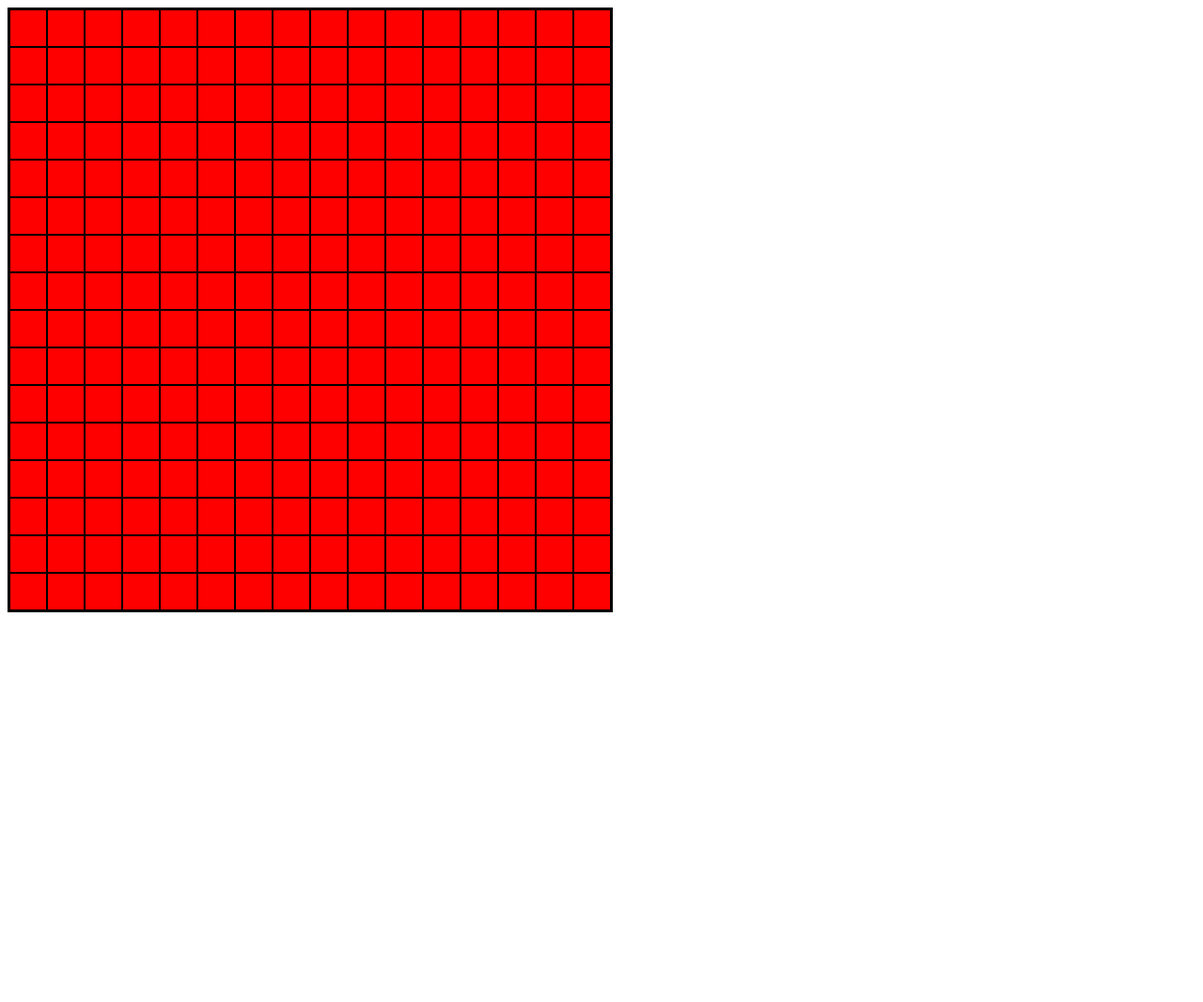
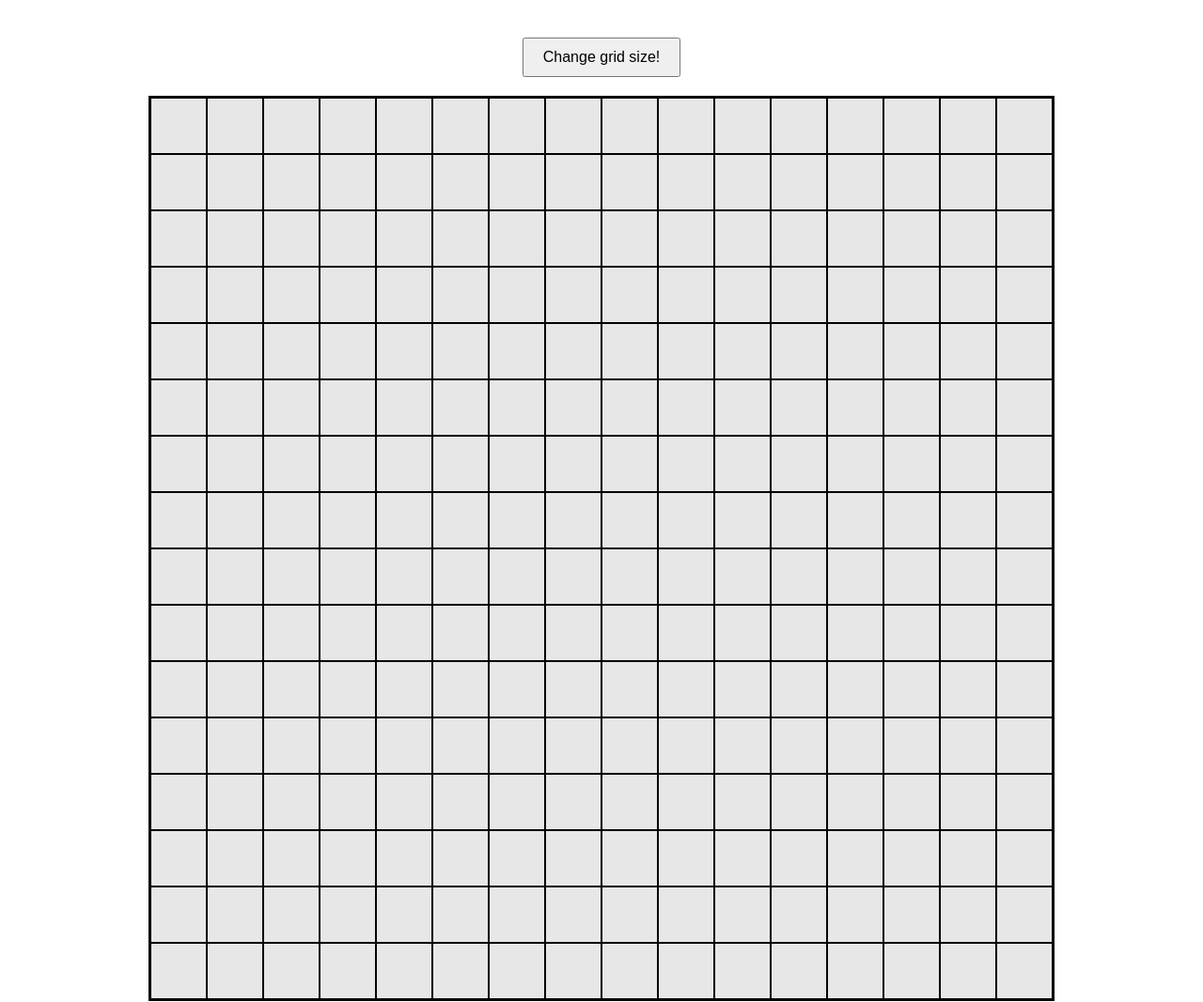
Before and after one commit to isaacsuckling/etch-a-sketch, a plain HTML site: page index.html in a window 1280 px wide. Shown: the whole page at 94% size. Before the commit the page ends 800 px from the top, so only its background shows below. Drawn offline with Linux system fonts and the light colour scheme.

Commit message:
finishing game

```diff
--- a/index.html
+++ b/index.html
@@ -8,6 +8,8 @@
 </head>
 <body>
 
+    <button class="promt-button">Change grid size!</button>
+
     <div class="container"></div>
 
     <script src="script.js"></script>
--- a/script.js
+++ b/script.js
@@ -1,7 +1,39 @@
 const container = document.querySelector('.container');
+const promtButton = document.querySelector('.promt-button');
 
-for(let i = 0; i < 16 * 16; i++) {
-    const square = document.createElement('div');
-    square.classList.add('square');
-    container.appendChild(square);
+
+function createGrid(size) {
+    container.innerHTML = '';
+    const squareSize = 960 / size;
+
+    for(let i = 0; i < size * size; i++) {
+        const square = document.createElement('div');
+        square.classList.add('square');
+        square.style.width = `${squareSize}px`;
+        square.style.height = `${squareSize}px`;
+
+        square.addEventListener('mouseenter', () => {
+            square.style.backgroundColor = 'red';
+        });
+
+        container.appendChild(square);
+    }
+
 }
+
+
+promtButton.addEventListener('click', () => {
+    let size = prompt('How many squares per side? (max 100)');
+    size = parseInt(size);
+
+    if (isNaN(size) || size < 1 || size > 100) {
+        alert('Please enter a number between 1 and 100.')
+        return;
+    }
+
+    createGrid(size);
+});
+
+
+// Default Grid
+createGrid(16);
--- a/style.css
+++ b/style.css
@@ -1,15 +1,29 @@
+body {
+    display: flex;
+    flex-direction: column;
+    align-items: center;
+    margin: 40px;
+    font-family: Arial, sans-serif;
+}
+
+.promt-button {
+    margin-bottom: 20px;
+    padding: 10px 20px;
+    font-size: 16px;
+}
+
 .container {
     display: flex;
     flex-wrap: wrap;
-    width: 640px;
-    height: 640px;
+    width: 960px;
+    height: 960px;
     border: 2px solid #000;
 }
 
 .square {
-    height: 40px;
-    width: 40px;
-    background-color: red;
+    height: 60px;
+    width: 60px;
+    background-color: #e7e7e7;
     box-sizing: border-box;
     border: 1px solid #000;
 }
```
